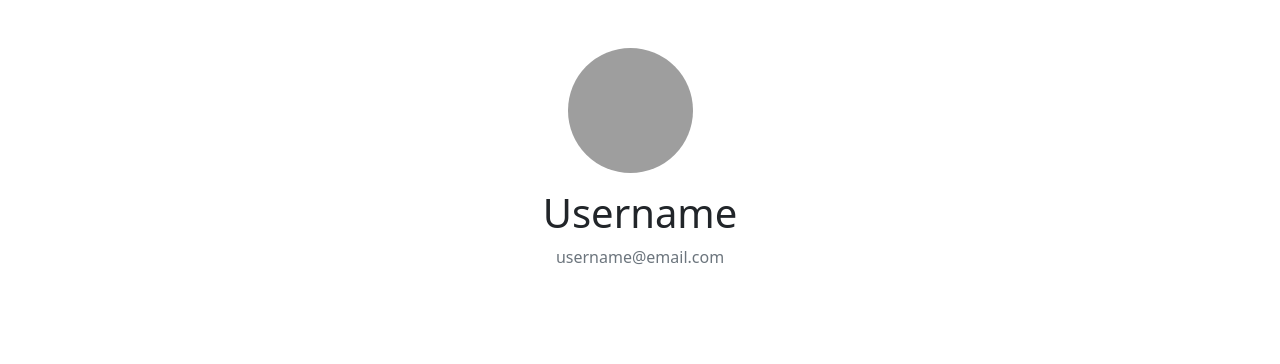
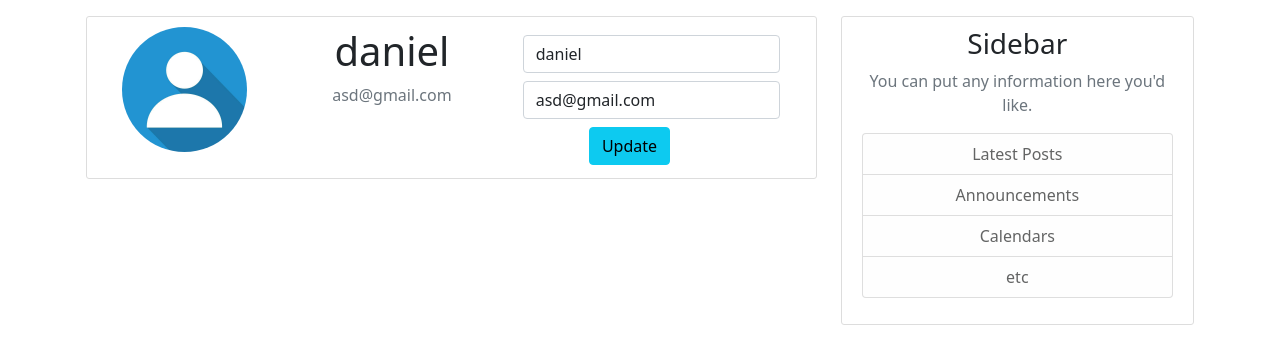
Before and after one commit to daniel19e/blog-web-app, a Flask app: page /account in a window 1280 px wide. Shown: the part 74-438 px from the top of the page. Run offline with Flask 2, Linux system fonts and the light colour scheme; the first user in the database is signed in; grey boxes are pictures that could not be loaded.

Commit message:
update account info

```diff
--- a/application/forms.py
+++ b/application/forms.py
@@ -1,4 +1,5 @@
 from flask_wtf import FlaskForm
+from flask_login import current_user
 from wtforms import StringField, PasswordField, SubmitField, BooleanField
 from wtforms.validators import DataRequired, Length, Email, EqualTo, ValidationError
 from application.models import User
@@ -41,3 +42,28 @@ class Login(FlaskForm):
     remember_user = BooleanField('Remember User')
 
     submit = SubmitField('Login')
+
+
+class UpdateAccountInfo(FlaskForm):
+    """This is a database model
+     that allows users to update their information"""
+
+    username = StringField('Username',
+                            validators=[DataRequired(), Length(min=2, max=20)])
+    email = StringField('Email',
+                        validators=[DataRequired(), Email()])
+    submit = SubmitField('Update')
+
+    def validate_username(self, username):
+        """Checks if username is already in the database"""
+        if username.data != current_user.username:
+            user = User.query.filter_by(username=username.data).first()
+            if user:
+                raise ValidationError('Username already taken')
+
+    def validate_email(self, email):
+        """Checks if email is already in the database"""
+        if email.data != current_user.email:
+            email_address = User.query.filter_by(email=email.data).first()
+            if email_address:
+                raise ValidationError('Email already registered')
--- a/application/routes.py
+++ b/application/routes.py
@@ -1,8 +1,8 @@
 from logging import log
-from flask import flash, redirect, render_template
+from flask import flash, redirect, render_template, url_for, request
 from application import app, db, bcrypt
 from application.models import User
-from application.forms import Register, Login
+from application.forms import Register, Login, UpdateAccountInfo
 from flask_login import login_user, current_user, logout_user, login_required
 
 
@@ -46,7 +46,19 @@ def logout():
     logout_user()
     return redirect('/login')
 
-@app.route('/account')
+@app.route('/account', methods=['GET', 'POST'])
 @login_required
 def account():
-    return render_template('account.html', title='Account')
+    form = UpdateAccountInfo()
+    if form.validate_on_submit():
+        current_user.username = form.username.data
+        current_user.email = form.email.data
+        db.session.commit()
+        flash('Account updated successfully', 'info')
+        return redirect('/account')
+    elif request.method == 'GET':
+        form.username.data = current_user.username
+        form.email.data = current_user.email
+    img_file = url_for('static', filename='profile_pics/' + current_user.image)
+    return render_template('account.html', title='Account',
+                            img_file=img_file, form=form)
--- a/application/static/styles.css
+++ b/application/static/styles.css
@@ -81,10 +81,17 @@ main
   .account-img {
     height: 125px;
     width: 125px;
-    margin-right: 20px;
     margin-bottom: 16px;
   }
 
   .account-heading {
     font-size: 2.5rem;
   }
+
+  .content-section {
+    background: #ffffff;
+    padding: 10px 20px;
+    border: 1px solid #dddddd;
+    border-radius: 3px;
+    margin-bottom: 20px;
+  }
--- a/application/templates/account.html
+++ b/application/templates/account.html
@@ -1,13 +1,47 @@
 {% extends "layout.html" %}
 {% block main %}
     <div class="content-section">
-        <div class="media">
-          <img class="rounded-circle account-img" src="userimage.jpg">
-          <div class="media-body">
-            <h2 class="account-heading">Username</h2>
-            <p class="text-secondary">username@email.com</p>
+        <div class="row">
+          <div class="col-3">
+          <img class="rounded-circle account-img" src="{{ img_file }}">
+        </div>
+          <div class="col-4">
+            <h2 class="account-heading">{{ current_user.username }}</h2>
+            <p class="text-secondary">{{ current_user.email }}</p>
           </div>
+
+        <!-- FORM -->
+        <div class="col-4 pt-2">
+
+          <form action="" method="post">
+              {{ form.hidden_tag() }}
+              <div class="form-group mb-2">
+                  {% if form.username.errors %}
+                      {{ form.username(class="form-control form-control is-invalid")}}
+                      <div class="invalid-feedback">
+                          {% for error in form.username.errors %}
+                              <span>{{ error }}</span>
+                          {% endfor %}
+                      </div>
+                  {% else %}
+                  {{ form.username(class="form-control form-control", placeholder="Username",autocomplete="off")}}
+                  {% endif %}
+              </div>
+              <div class="form-group mb-2">
+                  {% if form.email.errors %}
+                  {{ form.email(class="form-control is-invalid")}}
+                  <div class="invalid-feedback">
+                      {% for error in form.email.errors %}
+                          <span>{{ error }}</span>
+                      {% endfor %}
+                  </div>
+              {% else %}
+                  {{ form.email(class="form-control", placeholder="Email",autocomplete="off")}}
+              {% endif %}
+              </div>
+                  {{ form.submit(class="btn btn-info")}}
+          </form>
         </div>
-        <!-- FORM HERE -->
+      </div>
       </div>
 {% endblock %}
--- a/application/templates/layout.html
+++ b/application/templates/layout.html
@@ -6,7 +6,8 @@
     <meta name="viewport" content="width=device-width, initial-scale=1">
 
     <!-- Bootstrap CSS -->
-    <link href="https://cdn.jsdelivr.net/npm/bootstrap@5.1.0/dist/css/bootstrap.min.css" rel="stylesheet" integrity="sha384-KyZXEAg3QhqLMpG8r+8fhAXLRk2vvoC2f3B09zVXn8CA5QIVfZOJ3BCsw2P0p/We" crossorigin="anonymous">    <link href="/static/styles.css" rel="stylesheet">
+    <link href="https://cdn.jsdelivr.net/npm/bootstrap@5.1.0/dist/css/bootstrap.min.css" rel="stylesheet" integrity="sha384-KyZXEAg3QhqLMpG8r+8fhAXLRk2vvoC2f3B09zVXn8CA5QIVfZOJ3BCsw2P0p/We" crossorigin="anonymous">
+    <link href="/static/styles.css" rel="stylesheet">
     {% if title %}
         <title>Blog - {{ title}}</title>
     {%else%}
@@ -53,17 +54,34 @@
         </div>
       </nav>
 
-    <main class="container p-5">
-      <div class="col-4 mx-auto">
+      <main role="main" class="container p-3">
+        <div class="row">
+          <div class="col-md-8">
             {% with messages = get_flashed_messages(with_categories=true) %}
               {% if messages %}
                 {% for category, message in messages %}
-          <div class="alert alert-{{category}}">{{ message }}</div>
+                  <div class="alert alert-{{ category }}">
+                    {{ message }}
+                  </div>
                 {% endfor %}
               {% endif %}
             {% endwith %}
+            {% block main %}{% endblock %}
           </div>
-        {% block main %} {% endblock %}
+          <div class="col-md-4">
+            <div class="content-section">
+              <h3>Sidebar</h3>
+              <p class='text-muted'>You can put any information here you'd like.
+                <ul class="list-group">
+                  <li class="list-group-item list-group-item-light">Latest Posts</li>
+                  <li class="list-group-item list-group-item-light">Announcements</li>
+                  <li class="list-group-item list-group-item-light">Calendars</li>
+                  <li class="list-group-item list-group-item-light">etc</li>
+                </ul>
+              </p>
+            </div>
+          </div>
+        </div>
       </main>
 
 
```
Also changed, not shown: application/blog.db, application/static/profile_pics/default.jpg (added), 1 other file. Lines whose indentation alone changed are shown as unchanged.
